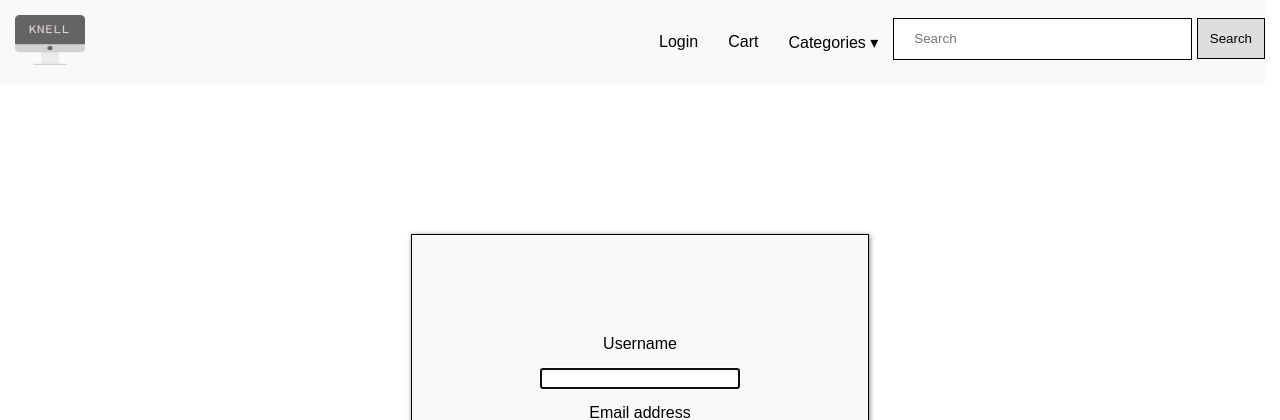
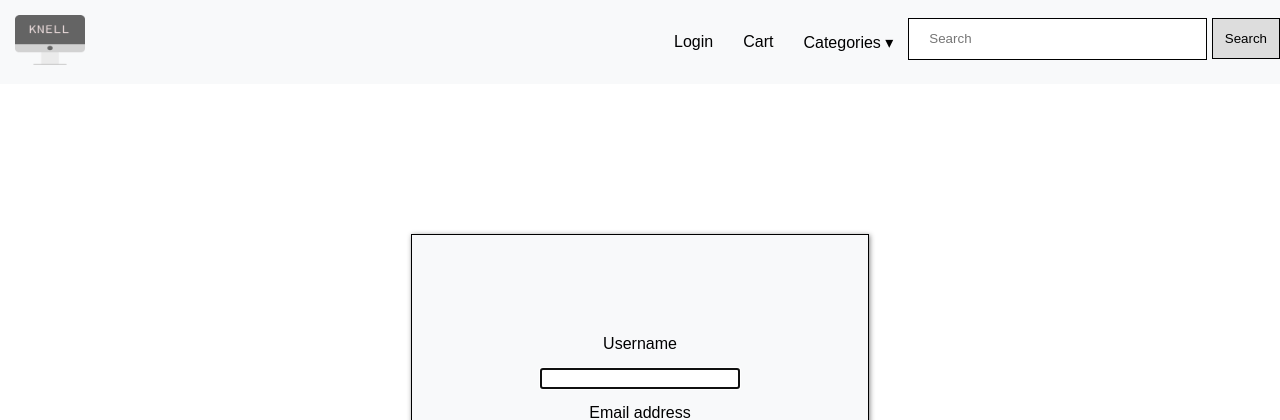
Before and after one commit to FluffyGreyWolf/Shop, a Django app: page /account/register/ in a window 1280 px wide. Shown: the top 420 px of the page. Run offline with Django 3.2, Linux system fonts and the light colour scheme.

Commit message:
fix: navbar margin

```diff
--- a/static/style.css
+++ b/static/style.css
@@ -139,9 +139,6 @@ input[type=search] {
   .dropdown-subitem > li > a {
     text-decoration: none;
     color: black;
-  }
-  .navbar {
-    margin-right: 15px;
   }
 }
 
```
Also changed, not shown: shop/templates/product-detail.html (+7 -0 lines).
